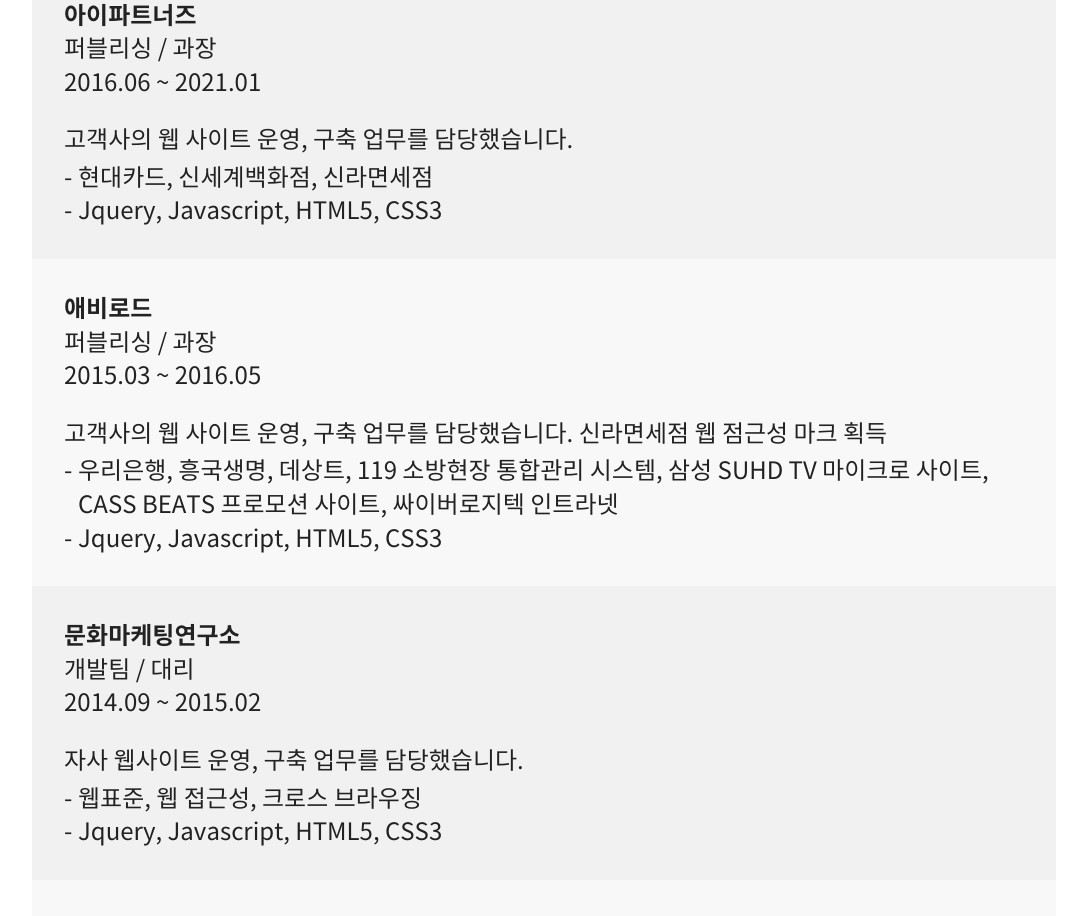
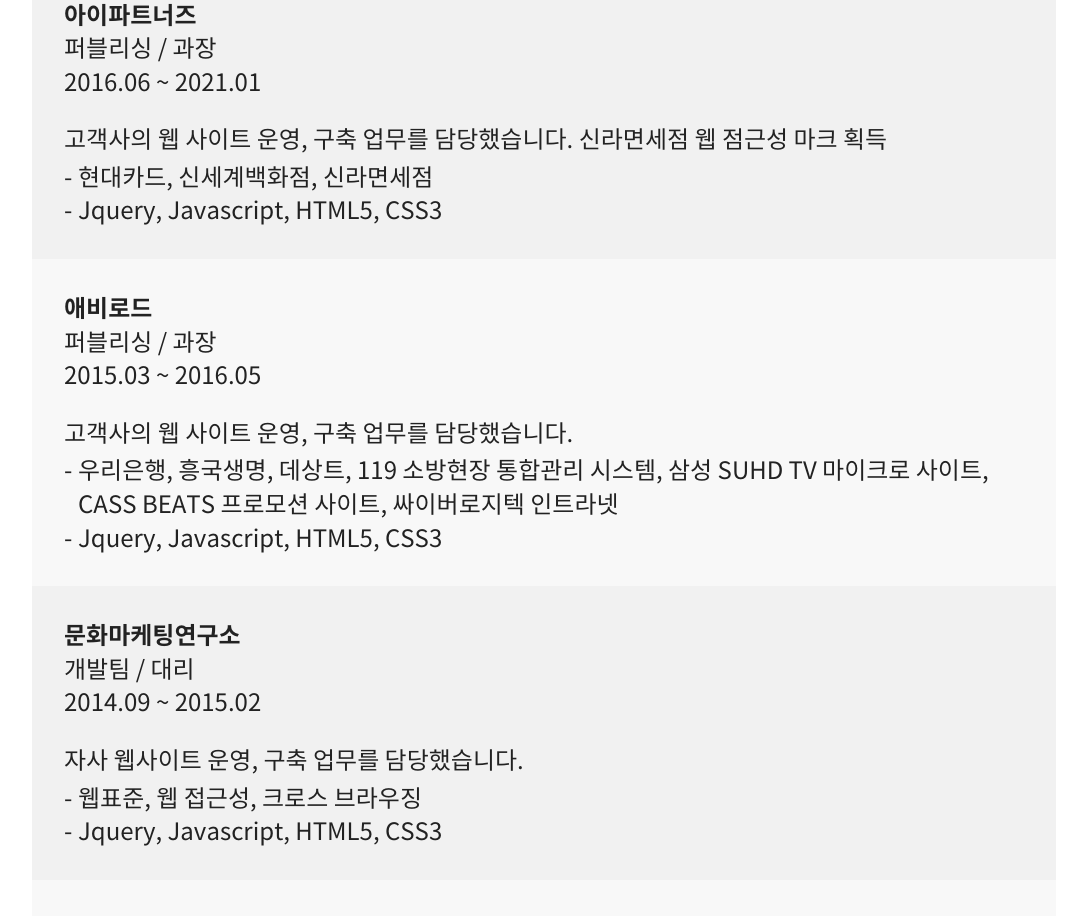
Before and after one commit to kei5693/my-portfolio, a React (Create React App) app: page / in a window 1280 px wide. Shown: the part 3760-4676 px from the top of the page, without its empty margins (96-1183 px from the left). Built offline with nearby package versions, Linux system fonts and the light colour scheme.

Commit message:
이력 수정

```diff
--- a/src/App.js
+++ b/src/App.js
@@ -370,7 +370,7 @@
       department: '퍼블리싱',
       position:   '과장',
       period:     '2016.06 ~ 2021.01',
-      work:       '고객사의 웹 사이트 운영, 구축 업무를 담당했습니다.',
+      work:       '고객사의 웹 사이트 운영, 구축 업무를 담당했습니다. 신라면세점 웹 점근성 마크 획득',
       client:     '현대카드, 신세계백화점, 신라면세점',
       skill:      'Jquery, Javascript, HTML5, CSS3'
     },
@@ -380,7 +380,7 @@
       department: '퍼블리싱',
       position:   '과장',
       period:     '2015.03 ~ 2016.05',
-      work:       '고객사의 웹 사이트 운영, 구축 업무를 담당했습니다. 신라면세점 웹 점근성 마크 획득',
+      work:       '고객사의 웹 사이트 운영, 구축 업무를 담당했습니다.',
       client:     '우리은행, 흥국생명, 데상트, 119 소방현장 통합관리 시스템, 삼성 SUHD TV 마이크로 사이트, CASS BEATS 프로모션 사이트, 싸이버로지텍 인트라넷',
       skill:      'Jquery, Javascript, HTML5, CSS3'
     },
```
